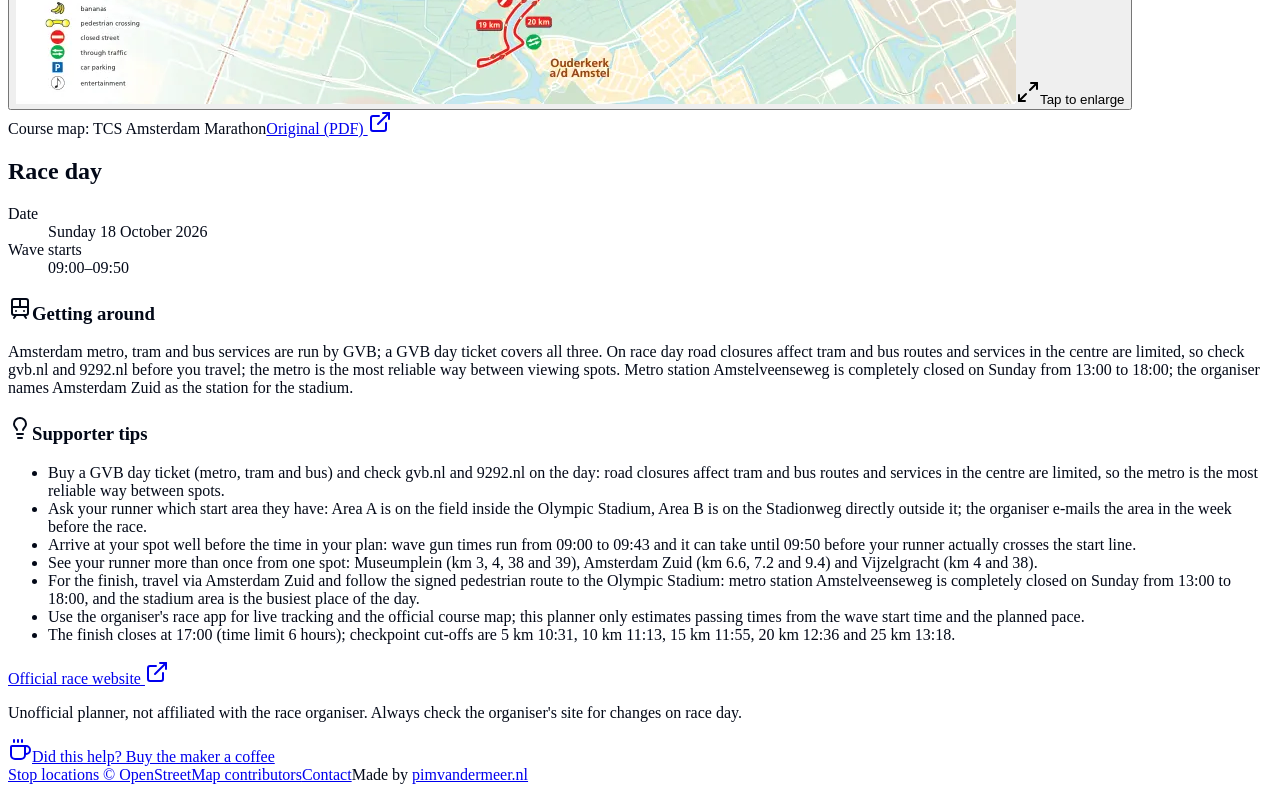
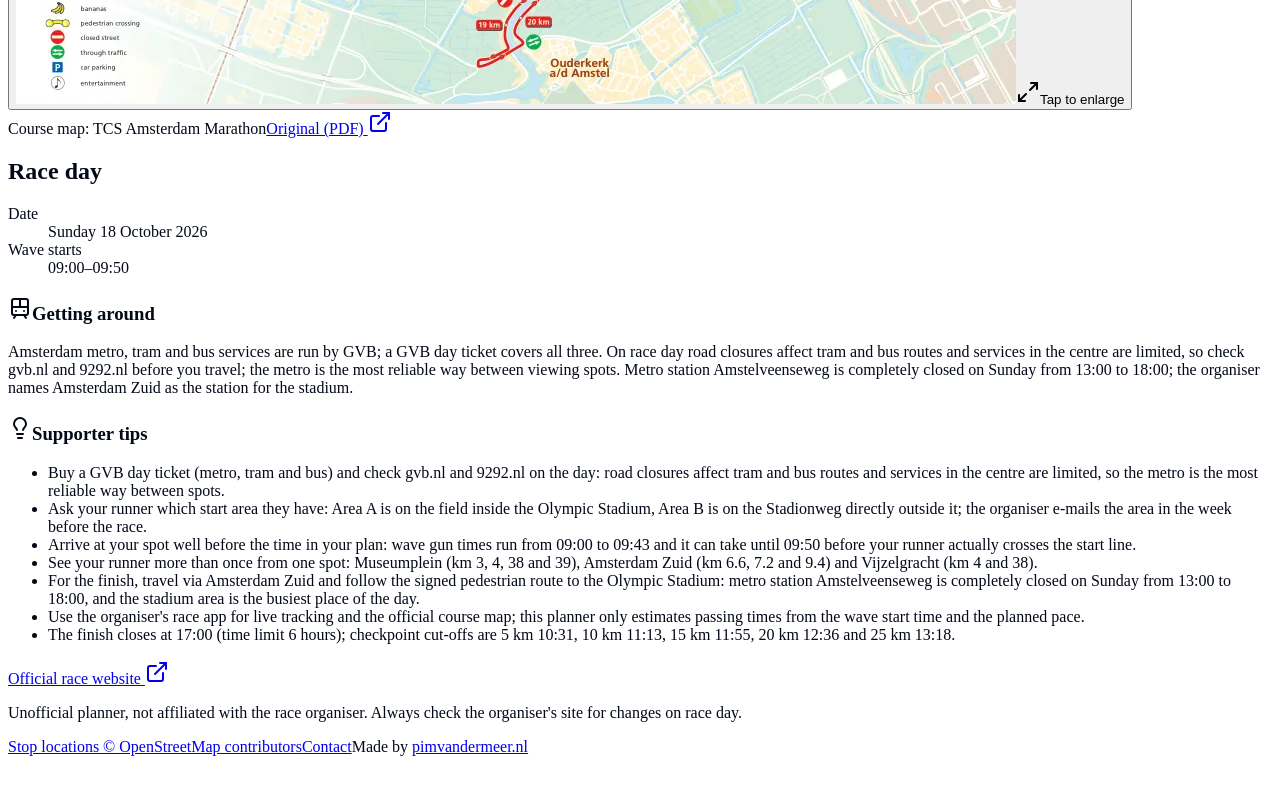
Before and after one commit to Pimvandermeer/marathon_runner, a React (Vite) app in the folder client/: page / in a window 1280 px wide. Shown: the part 3228-4028 px from the top of the page. After the commit the page ends 4000 px from the top, so only its background shows below. Built offline with nearby package versions, Linux system fonts and the light colour scheme.

Commit message:
Remove the bunq.me tip link at the owner's request
The tip line under the plan, in the footer and in the share dialog
disappears while TIP_URL is null. The test pins the value, so a link
cannot come back without an explicit change.

Co-Authored-By: Claude Opus 5.5 <noreply@anthropic.com>

```diff
--- a/client/src/config.ts
+++ b/client/src/config.ts
@@ -5,4 +5,4 @@
  * is shown anywhere. The exact value is pinned in config.test.tsx, so a
  * swapped link fails the build before it can deploy.
  */
-export const TIP_URL: string | null = "https://bunq.me/marathonsupporter";
+export const TIP_URL: string | null = null;
```
Also changed, not shown: 1 other file (tests, documents, lock files or other folders).
